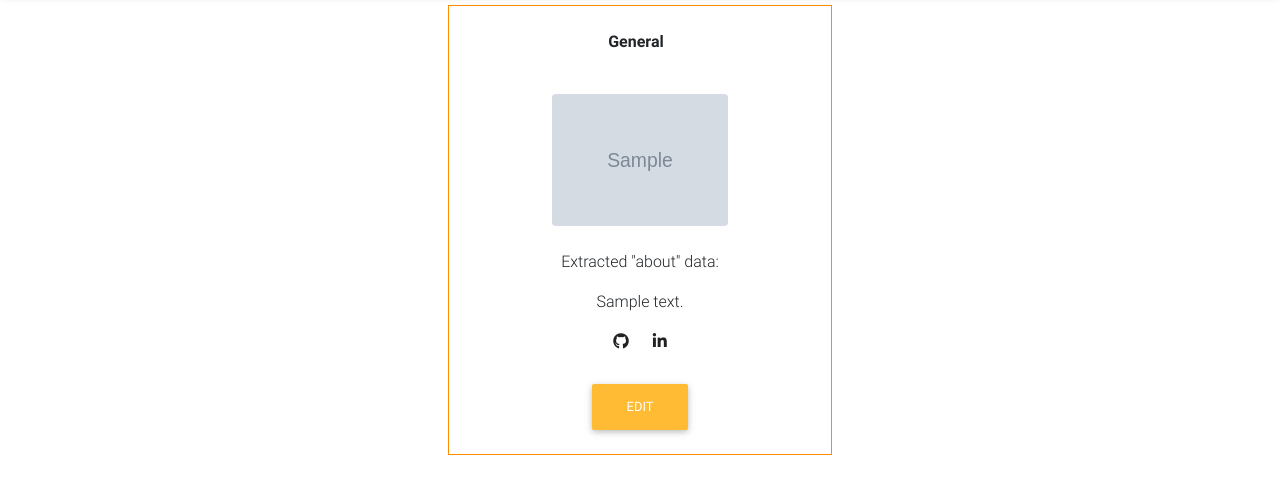
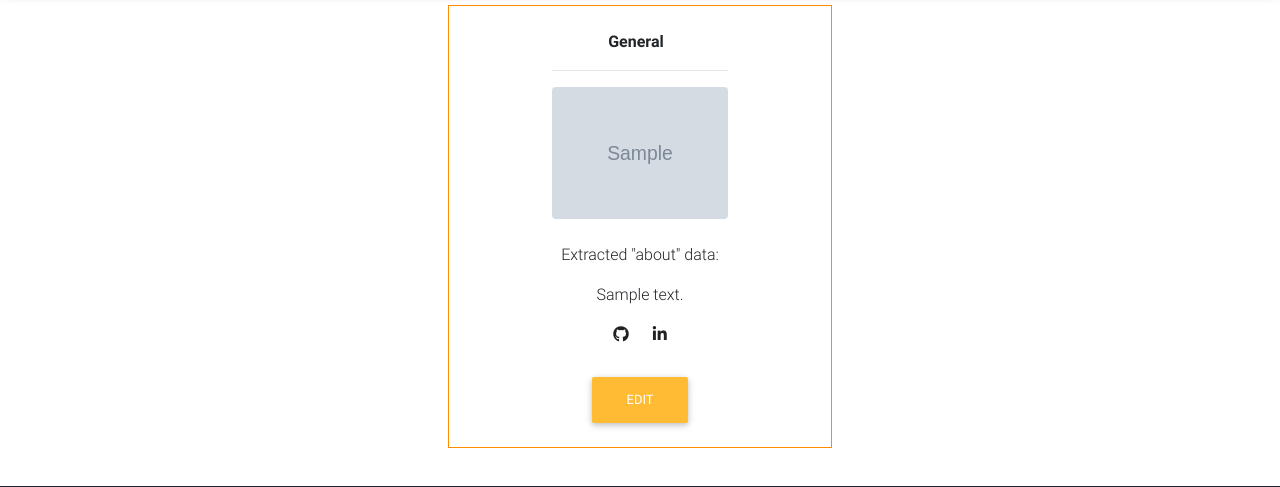
Before and after one commit to julkascript/code-junkyard, a Django app: page /accounts/profile/1 in a window 1280 px wide. Shown: the part 72-559 px from the top of the page. Run offline with Django 3.2, Linux system fonts and the light colour scheme; tables that the repository leaves empty hold one stand-in row (values such as "Sample post"); grey boxes marked "Sample" are stand-in pictures; some libraries are stand-ins or nearby versions.

Commit message:
style fix on edit profile page

```diff
--- a/static/css/style.css
+++ b/static/css/style.css
@@ -227,3 +227,9 @@
 #astro-distance {
     margin-top: 9%;
 }
+
+#hr-bar {
+    vertical-align: top;
+    margin-top: 0;
+    width: 50%
+}
--- a/templates/profile.html
+++ b/templates/profile.html
@@ -1,12 +1,13 @@
 {% extends 'shared/base.html' %}
 {% block site_content %}
     <div class="container" id="sign-in-container-profile">
-        <div id="user-title" class="d-flex justify-content-center mb-4">
-            <p class="text-center mt-4 mr-2 font-weight-bold">General</p>
-            <p id="user-username" class="text-center mt-4 font-weight-bold">
-                {{ user.username }}
-            </p>
-        </div>
+            <div id="user-title" class="d-flex justify-content-center">
+                <p class="text-center mt-4 mr-2 font-weight-bold">General</p>
+                <p id="user-username" class="text-center mt-4 font-weight-bold">
+                    {{ user.username }}
+                </p>
+            </div>
+            <hr id="hr-bar">
         <div class="d-flex justify-content-center mb-4">
             <img src="{% if profile.profile_picture.url %}{{ profile.profile_picture.url }}{% endif %}"
                  alt="no pic" class="w-50 rounded">
```
Also changed, not shown: media/users/astro-icon_tg3e8Z2.png (deleted), media/users/dev-icon-small.png (added).
